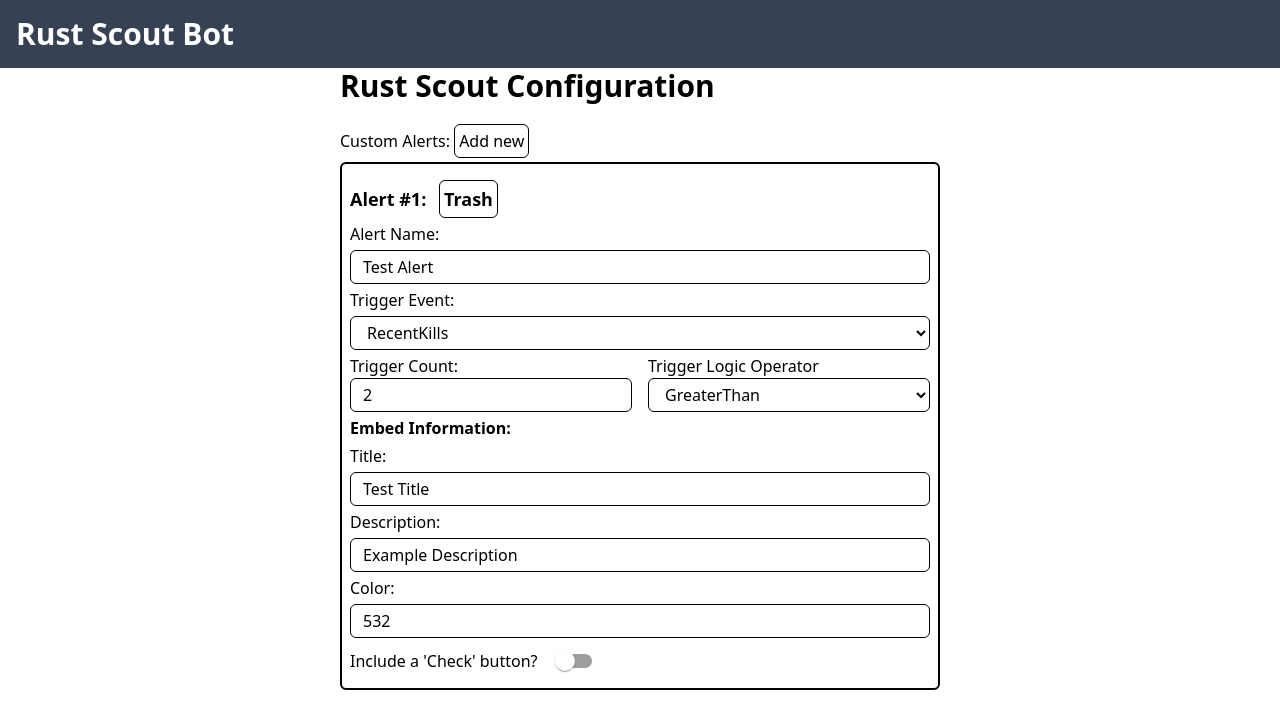
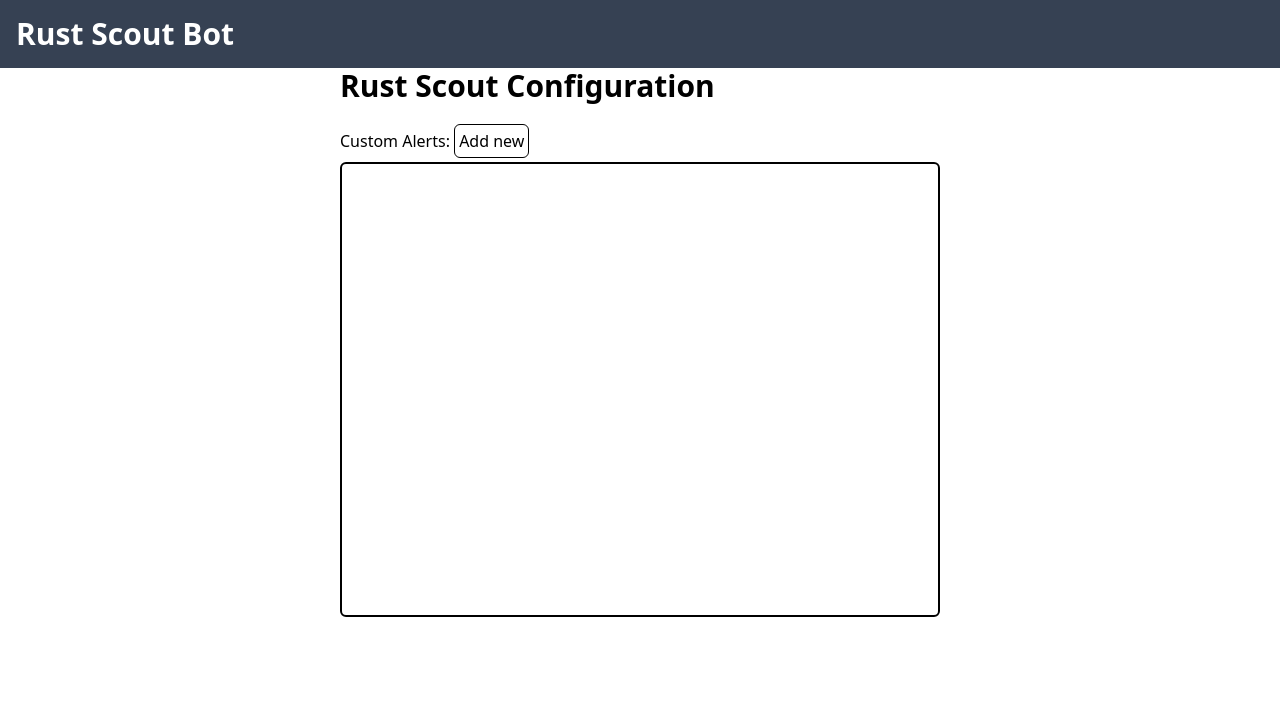
Before and after one commit to YurtStudios/Rust-Scout-Configuration-Generator, a Next.js app: page / in a window 1280 px wide. Shown: the top 728 px of the page. Built offline with nearby package versions, Linux system fonts and the light colour scheme.

Commit message:
local storage functionality, data persists

```diff
--- a/src/app/page.tsx
+++ b/src/app/page.tsx
@@ -3,23 +3,25 @@
 import { Switch } from "@mui/material";
 import { Fragment, useEffect, useState } from "react";
 
+const localStorageIdentifier = "localCardsData";
+
+
+//TODO: Undo Functionality
+// Just save localData states somewhere, go backwards/forwards when needed
+
 export default function Home() {
-    const [localData, setLocalData] = useState<Array<CardData>>([
-        {
-            id: 0,
-            alertName: "Test Alert",
-            triggerEvent: TriggerEvent.RecentKills,
-            triggerCount: 2,
-            triggerLogicOperator: LogicOperator.GreaterThan,
-            title: "Test Title",
-            description: "Example Description",
-            color: 532,
-            checkButton: false,
-        }
-    ]);
+    const [localData, setLocalData] = useState<Array<CardData>>([]);
+
+    useEffect(() => {
+        let storedData = localStorage.getItem(localStorageIdentifier);
+        if (storedData)
+            setLocalData(JSON.parse(storedData))
+        else
+            setLocalData([])
+    }, [])
 
     function addNewAlert() {
-        let newId = localData[localData.length - 1].id + 1;
+        let newId = localData.length == 0 ? 1 : localData[localData.length - 1].id + 1;
         setLocalData([...localData, {
             id: newId,
             alertName: "",
@@ -33,15 +35,21 @@ export default function Home() {
         }])
     }
 
+    function saveLocalData() {
+        localStorage.setItem(localStorageIdentifier, JSON.stringify(localData));
+    }
+
     function cardDeleteHandler(deletedCardId: number) {
         setLocalData(localData.filter(cardData => cardData.id == deletedCardId));
+        saveLocalData();
     }
+
     function cardSaveHandler(savedCard: CardData) {
         let tempCards = localData;
         let savedCardIndex = localData.findIndex(card => card.id == savedCard.id);
         tempCards[savedCardIndex] = savedCard;
         setLocalData(tempCards);
-
+        saveLocalData();
     }
 
     return (<div className="h-9/12 flex flex-col dark:border-white border-black ">
```
